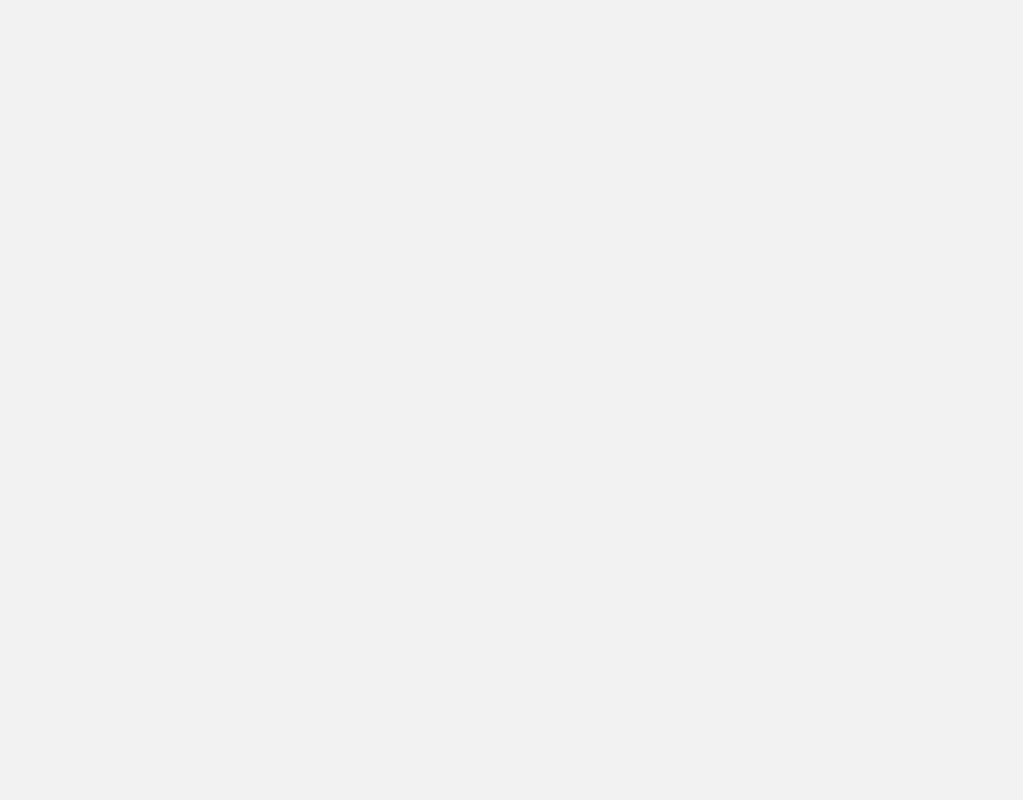
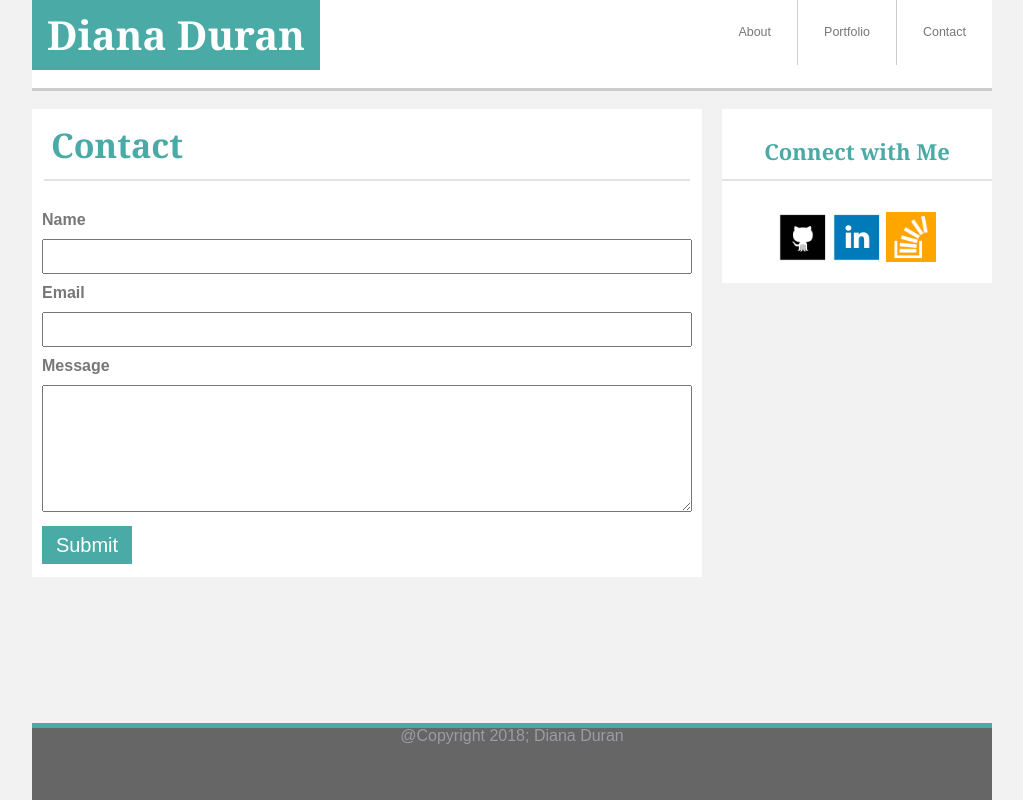
Before and after one commit to dianaduran/Basic-Portfolio, a plain HTML site: page contact.html in a window 1280 px wide. Shown: the whole page, without its empty margins (128-1151 px from the left). Drawn offline with Linux system fonts and the light colour scheme.

Commit message:
contact page full

```diff
--- a/assets/css/style.css
+++ b/assets/css/style.css
@@ -50,7 +50,7 @@ header h1{
     font-size: 40px;
     font-weight: bold;
     background: #4aaaa5;
-    padding: 10px;
+    padding: 15px;
     color: white;
 }
 
@@ -83,10 +83,10 @@ li {
 li a {
     display: block;
     text-align: center;
-    padding: 21px;
+    padding: 26px;
     text-decoration: none;
 	color: #777777;
-	font-size: 18px;
+	font-size: 12.5px;
 
 }
 .classBorder{
@@ -139,8 +139,44 @@ footer{
     position: absolute;
     bottom: 0;
     width: 960px;
-    height: 11%;
+    height: 9%;
     background: #666666;
     text-align: center;
     border-top: 5px #4aaaa5 solid !important;
 }
+
+
+/*style contact*/
+
+input[type="text"]{
+    width: 100%;
+    margin: 11px auto;
+    padding: 8px
+}
+
+input[type="submit"]{
+    margin: 3px auto;
+    background: #4aaaa5;
+    border: none;
+    height: 38px;
+    width: 90px;
+    font-size: 20px;
+    color: white;
+}
+
+textarea{
+    width: 100%;
+    height: 127px;
+    margin: 11px auto;
+
+}
+
+form{
+    padding: 10px;
+
+}
+
+form p{
+    font-weight: bold;
+
+}
--- a/contact.html
+++ b/contact.html
@@ -2,12 +2,57 @@
 <head>
 	<meta charset="UTF-8">
 	<title>Contact</title>
-
 	<!--links-->
 	<link rel="stylesheet" type="text/css" href="assets/css/style.css">
 	<link rel="stylesheet" type="text/css" href="assets/css/reset.css">
+	<!--Font-->
+	<link href='http://fonts.googleapis.com/css?family=Signika' rel='stylesheet' type='text/css'>
+
 </head>
 <body>
 
+<div class="container">
+
+	<header>
+	  <h1>Diana Duran</h1>
+			<ul>
+			  <li class="classBorder"><a href="contact.html">Contact</a></li>
+			  <li class="classBorder"><a href="portfolio.html">Portfolio</a></li>
+			  <li><a href="index.html">About</a></li>
+			</ul>
+	</header>
+
+
+<article class="articleL">
+	  <h1 class="classH1">Contact</h1>
+	  <hr>
+	   <form>
+		 <p>Name</p><br>
+		  <input type="text" name="firstname">
+		  <br>
+		 <p>Email</p><br>
+		  <input type="text" name="email">
+		  <br>
+		  <p>Message</p><br>
+		  <textarea name="message"> </textarea>
+		  <br>
+		  <input type="submit" value="Submit">
+
+</form>
+</article>
+
+<article class="articleR">
+	 <h1 class="classH1 classH1_Connect">Connect with Me</h1>
+	 <hr>
+	 <div class="iconA">
+	 <a><img src="assets/images/github.png"></a>
+	 <a><img src="assets/images/linkedin.png"></a>
+	 <a><img src="assets/images/stackoverflow.png"></a>
+	 </div>
+
+</article>
+
+<footer><p>@Copyright 2018; Diana Duran</p></footer>
+</div>
 </body>
 </html>
```
Also changed, not shown: index.html (+4 -8 lines), portfolio.html (+34 -1 lines).
